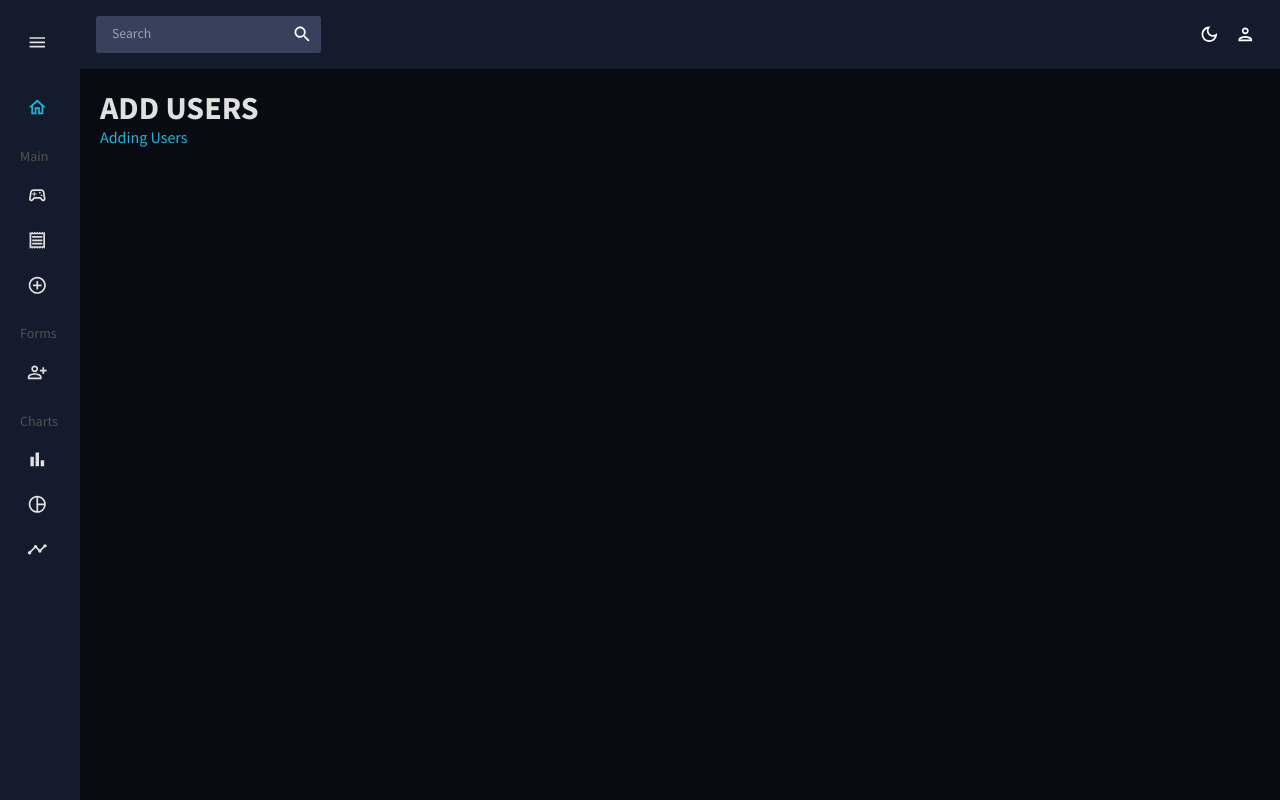
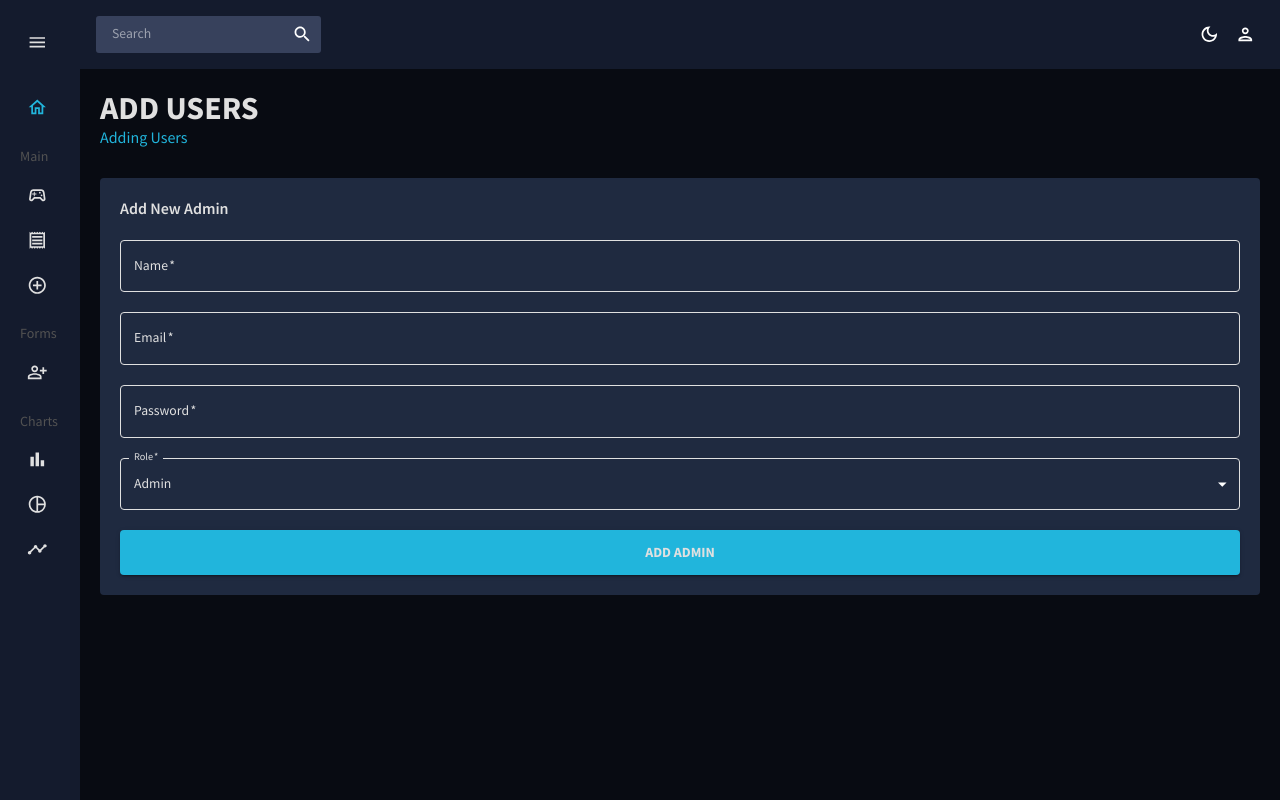
Before and after one commit to beyremweslati/Echrily-Admin-Dashboard, a React (Create React App) app: page /add-users in a window 1280 px wide. Built offline with nearby package versions, Linux system fonts and the light colour scheme; sample sign-in values are in the browser's storage.

Commit message:
added 'add user' page to allow admins to create new users

```diff
--- a/src/scenes/addUsers/index.jsx
+++ b/src/scenes/addUsers/index.jsx
@@ -1,12 +1,134 @@
 import { tokens } from "../../theme";
 import Header from "../../components/Header";
-import { Box, useTheme } from "@mui/material";
+import {
+  Box,
+  useTheme,
+  TextField,
+  Button,
+  Typography,
+  MenuItem,
+} from "@mui/material";
+import { useState } from "react";
+
 const AddUsers = () => {
   const theme = useTheme();
   const colors = tokens(theme.palette.mode);
+
+  const [name, setName] = useState("");
+  const [email, setEmail] = useState("");
+  const [password, setPassword] = useState("");
+  const [role, setRole] = useState("admin");
+
   return (
     <Box m="20px">
       <Header title="ADD USERS" subtitle="Adding Users" />
+      <Box
+        component="form"
+        // onSubmit={handleSubmit}
+        display="flex"
+        flexDirection="column"
+        gap="20px"
+        mt="20px"
+        p="20px"
+        backgroundColor={colors.primary[400]}
+        borderRadius="4px"
+      >
+        <Typography variant="h5" fontWeight="600" color={colors.grey[100]}>
+          Add New Admin
+        </Typography>
+
+        <TextField
+          fullWidth
+          label="Name"
+          variant="outlined"
+          value={name}
+          onChange={(e) => setName(e.target.value)}
+          required
+          sx={{
+            "& .MuiOutlinedInput-root": {
+              "& fieldset": { borderColor: colors.grey[100] },
+              "&:hover fieldset": { borderColor: colors.blueAccent[500] },
+            },
+            "& .MuiInputLabel-root": { color: colors.grey[100] },
+            "& .MuiInputBase-input": { color: colors.grey[100] },
+          }}
+        />
+
+        <TextField
+          fullWidth
+          label="Email"
+          type="email"
+          variant="outlined"
+          value={email}
+          onChange={(e) => setEmail(e.target.value)}
+          required
+          sx={{
+            "& .MuiOutlinedInput-root": {
+              "& fieldset": { borderColor: colors.grey[100] },
+              "&:hover fieldset": { borderColor: colors.blueAccent[500] },
+            },
+            "& .MuiInputLabel-root": { color: colors.grey[100] },
+            "& .MuiInputBase-input": { color: colors.grey[100] },
+          }}
+        />
+
+        <TextField
+          fullWidth
+          label="Password"
+          type="password"
+          variant="outlined"
+          value={password}
+          onChange={(e) => setPassword(e.target.value)}
+          required
+          sx={{
+            "& .MuiOutlinedInput-root": {
+              "& fieldset": { borderColor: colors.grey[100] },
+              "&:hover fieldset": { borderColor: colors.blueAccent[500] },
+            },
+            "& .MuiInputLabel-root": { color: colors.grey[100] },
+            "& .MuiInputBase-input": { color: colors.grey[100] },
+          }}
+        />
+
+        {/* Role Select */}
+        <TextField
+          fullWidth
+          select
+          label="Role"
+          variant="outlined"
+          value={role}
+          onChange={(e) => setRole(e.target.value)}
+          required
+          sx={{
+            "& .MuiOutlinedInput-root": {
+              "& fieldset": { borderColor: colors.grey[100] },
+              "&:hover fieldset": { borderColor: colors.blueAccent[500] },
+            },
+            "& .MuiInputLabel-root": { color: colors.grey[100] },
+            "& .MuiInputBase-input": { color: colors.grey[100] },
+          }}
+        >
+          <MenuItem value="admin">Admin</MenuItem>
+          <MenuItem value="editor">Editor</MenuItem>
+        </TextField>
+
+        <Button
+          type="submit"
+          variant="contained"
+          sx={{
+            backgroundColor: colors.blueAccent[500],
+            color: colors.grey[100],
+            fontSize: "14px",
+            fontWeight: "bold",
+            padding: "10px 20px",
+            "&:hover": {
+              backgroundColor: colors.blueAccent[600],
+            },
+          }}
+        >
+          Add Admin
+        </Button>
+      </Box>
     </Box>
   );
 };
```
